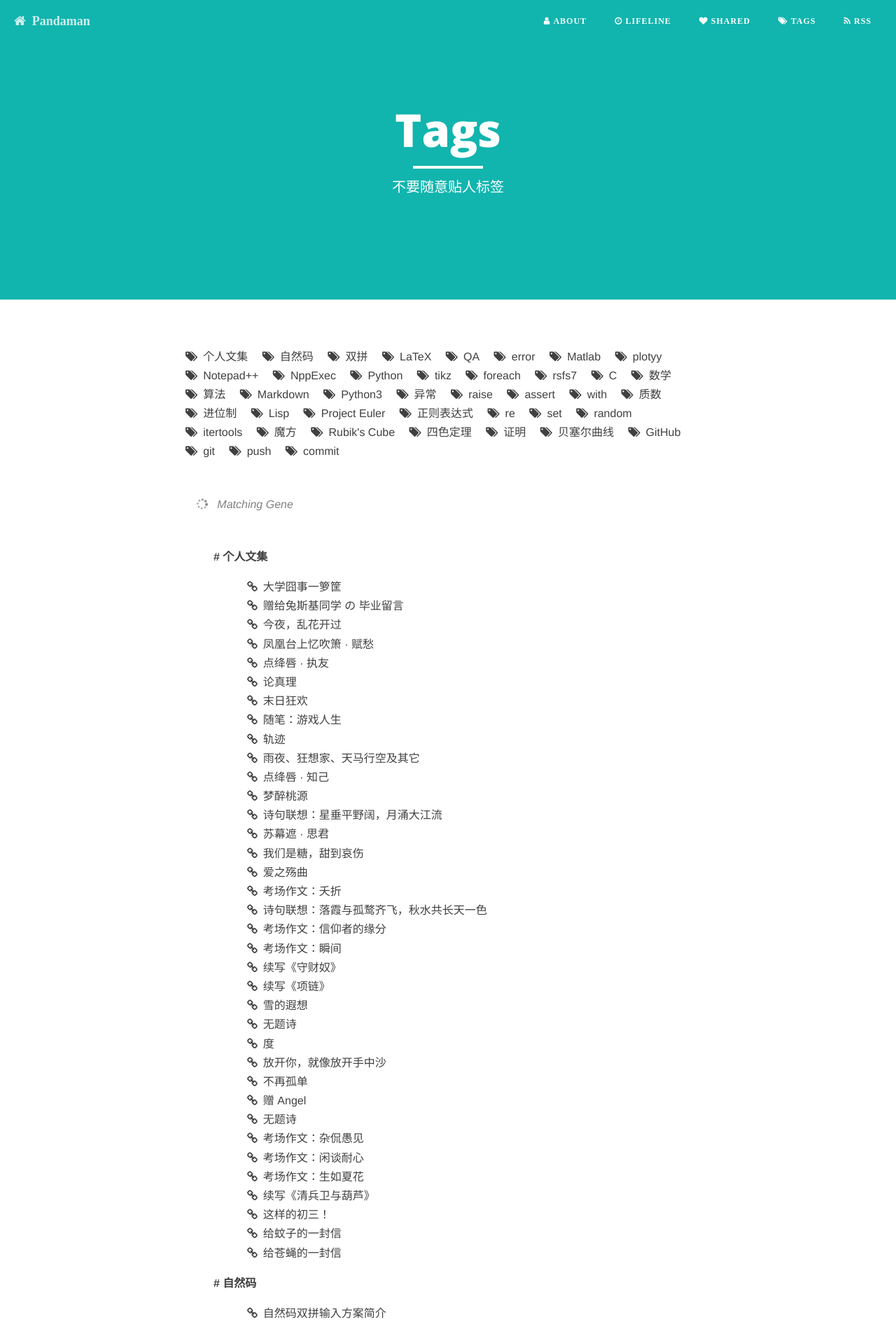
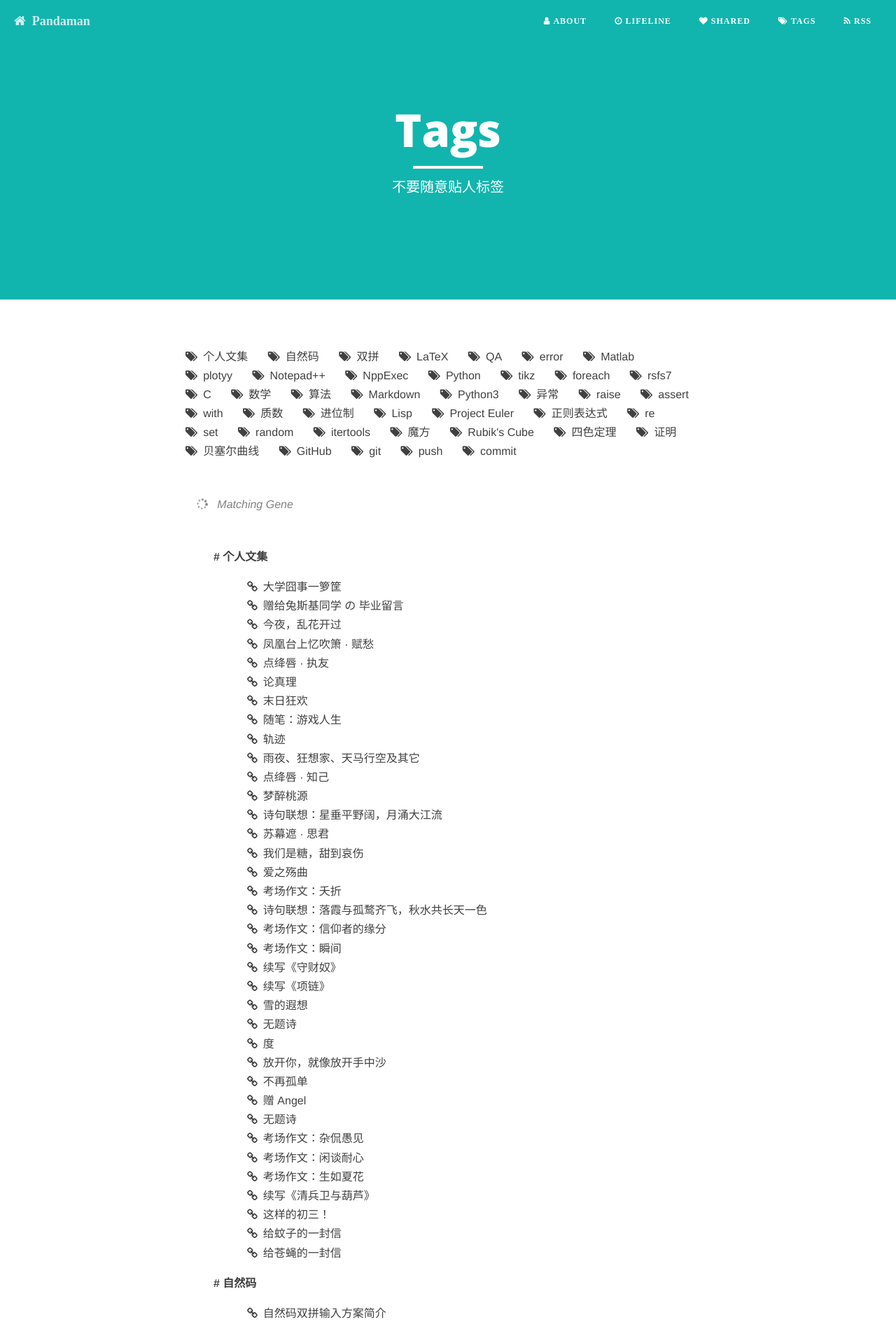
Before and after one commit to ceares/ceares.github.io, a Jekyll site: the page built from tags.md, in a window 1280 px wide. Shown: the top 1909 px of the page at 70% size. Built offline with Jekyll 4.4.1, drawn with Linux system fonts in a browser that asks for light colours; nearby versions of some CDN libraries; library files that are not in the unit come from our copies.

Commit message:
from sp3

```diff
--- a/index.html
+++ b/index.html
@@ -29,12 +29,12 @@
 <ul class="pager">
     {% if paginator.previous_page %}
     <li class="previous">
-        <a href="{{ paginator.previous_page_path | prepend: site.baseurl | replace: '//', '/' }}">上一页</a>
+        <a href="{{ paginator.previous_page_path | prepend: site.baseurl | replace: '//', '/' }}"><i class="fa fa-angle-left"></i>&nbsp;&nbsp;上一页</a>
     </li>
     {% endif %}
     {% if paginator.next_page %}
     <li class="next">
-        <a href="{{ paginator.next_page_path | prepend: site.baseurl | replace: '//', '/' }}">下一页</a>
+        <a href="{{ paginator.next_page_path | prepend: site.baseurl | replace: '//', '/' }}">下一页&nbsp;&nbsp;<i class="fa fa-angle-right"></i></a>
     </li>
     {% endif %}
 </ul>
--- a/tags.md
+++ b/tags.md
@@ -7,7 +7,7 @@
 
 <div id='tag_cloud' style="margin:0.5in 0em;font-weight: normal;text-align:left;text-align-last:left">
 {% for tag in site.tags %}
-<a href="#{{ tag[0] }}" title="{{ tag[0] }}" rel="{{ tag[1].size }}" style="margin-right:1em"><i class="fa fa-tags">&nbsp;&nbsp;<span style='font-family:"Helvetica Neue",Arial,"Hiragino Sans GB","STHeiti","Microsoft YaHei","WenQuanYi Micro Hei",SimSun,sans-serif'>{{ tag[0] }}</span></i></a>
+<a href="#{{ tag[0] }}" title="{{ tag[0] }}" rel="{{ tag[1].size }}" style="margin-right:1.5em"><i class="fa fa-tags">&nbsp;&nbsp;<span style='font-family:"Helvetica Neue",Arial,"Hiragino Sans GB","STHeiti","Microsoft YaHei","WenQuanYi Micro Hei",SimSun,sans-serif'>{{ tag[0] }}</span></i></a>
 {% endfor %}
 </div>
 
```
